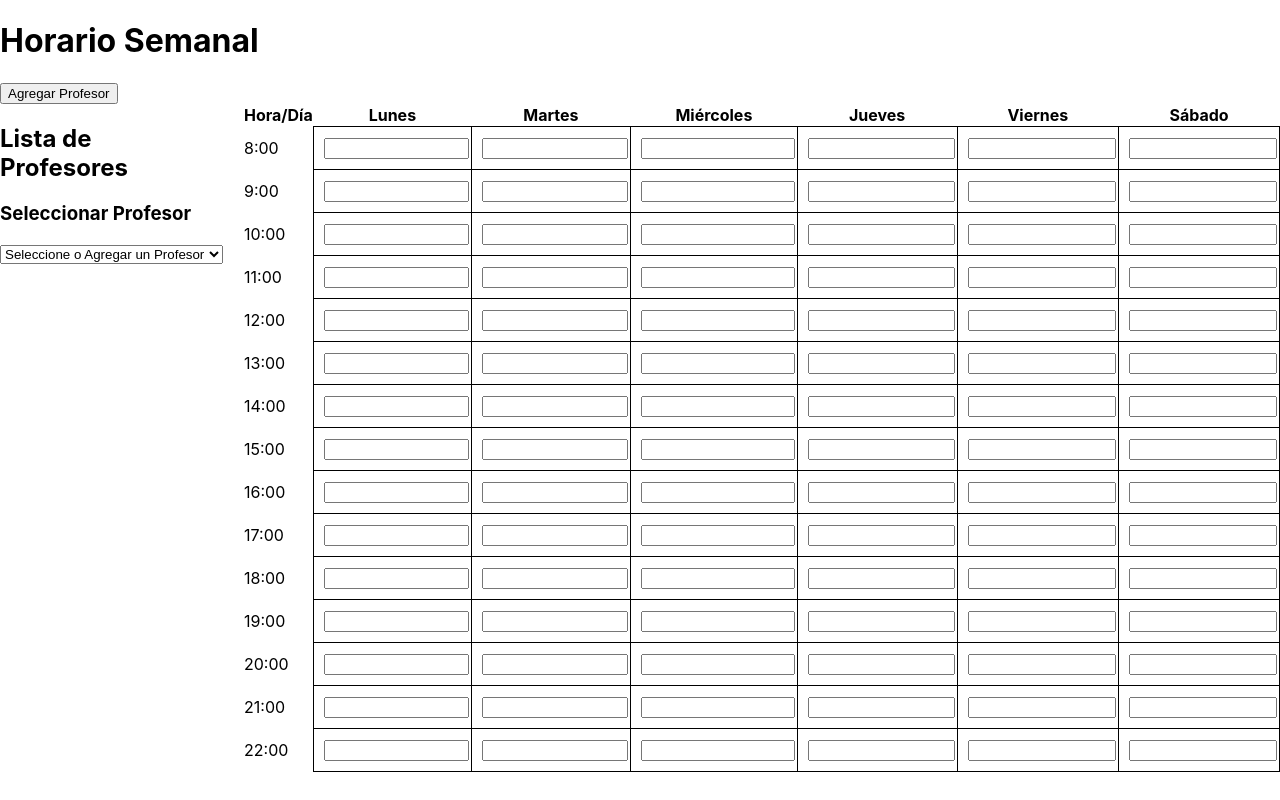
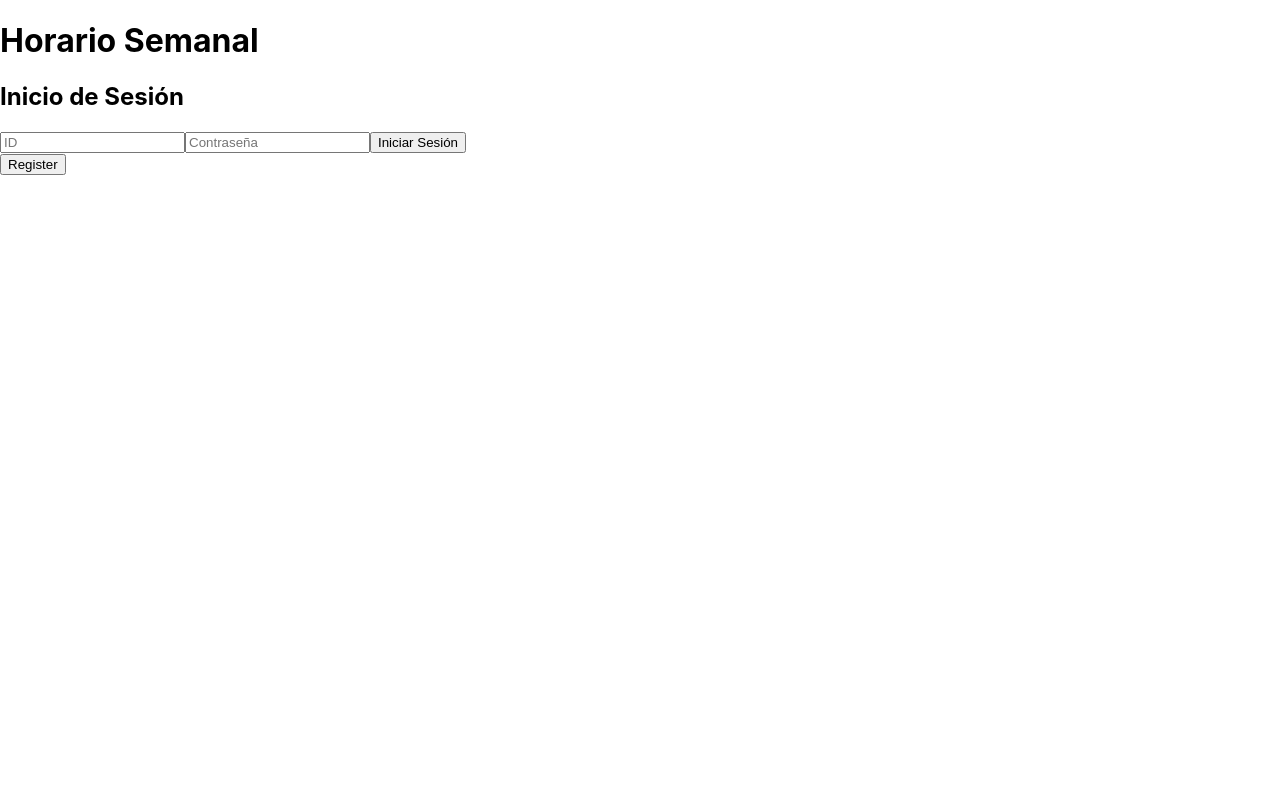
Before and after one commit to Theratoffqa/39TD, a React (Create React App) app in the folder Vista Web/frontend/: page / in a window 1280 px wide. Built offline with nearby package versions, Linux system fonts and the light colour scheme.

Commit message:
Añadiendo paginas

```diff
--- a/Vista Web/frontend/package.json
+++ b/Vista Web/frontend/package.json
@@ -6,8 +6,10 @@
     "@testing-library/jest-dom": "^5.17.0",
     "@testing-library/react": "^13.4.0",
     "@testing-library/user-event": "^13.5.0",
+    "js-cookie": "^3.0.5",
     "react": "^18.3.1",
     "react-dom": "^18.3.1",
+    "react-router-dom": "^6.27.0",
     "react-scripts": "5.0.1",
     "web-vitals": "^2.1.4"
   },
--- a/Vista Web/frontend/src/App.js
+++ b/Vista Web/frontend/src/App.js
@@ -1,11 +1,30 @@
 import React, { useState } from 'react';
-import Horario from './components/Horario';
+import { BrowserRouter as Router, Route, Routes } from 'react-router-dom';
+import Cookies from 'js-cookie';
+import Login from './pages/Login';
+import Register from './pages/Register';
+import CicloSelector from './pages/CicloSelector';
+import Home from './pages/Home';
 import AddProfesorForm from './components/AddProfesorForm';
 
 const App = () => {
   const [profesores, setProfesores] = useState([]);
-  const [showForm, setShowForm] = useState(false);
   const [currentProfesor, setCurrentProfesor] = useState(null);
+  const [user, setUser] = useState(null);
+  const [selectedCiclo, setSelectedCiclo] = useState('');
+  const ciclos = Array.from({ length: 10 }, (_, i) => `Ciclo ${i + 1}`);
+
+  const handleRegister = (userData) => {
+    setUser(userData);
+  };
+
+  const handleLogin = (userData) => {
+    setUser(userData);
+  };
+
+  const handleSelectCiclo = (ciclo) => {
+    setSelectedCiclo(ciclo);
+  };
 
   const addOrUpdateProfesor = (nuevoProfesor) => {
     if (currentProfesor) {
@@ -13,26 +32,36 @@ const App = () => {
     } else {
       setProfesores([...profesores, nuevoProfesor]);
     }
-    setShowForm(false); // Cierra el formulario después de guardar
     setCurrentProfesor(null); // Reinicia el estado del profesor actual
   };
 
-  const handleEdit = (profesor) =>{
+  const handleEdit = (profesor) => {
     setCurrentProfesor(profesor);
-    setShowForm(true);
   };
 
   const handleDelete = (profesor) => {
     setProfesores(profesores.filter(prof => prof !== profesor));
-  }
+  };
 
   return (
-    <div>
-      <h1>Horario Semanal</h1>
-      {showForm && <AddProfesorForm onAddProfesor={addOrUpdateProfesor} onClose={() => setShowForm(false)} profesor={currentProfesor}/>}
-      <button onClick={() =>{setCurrentProfesor(null); setShowForm(true);}}>Agregar Profesor</button>
-      <Horario profesores={profesores} onEdit={handleEdit} onDelete={handleDelete}/>
-    </div>
+    <Router>
+      <div>
+        <h1>Horario Semanal</h1>
+        <Routes>
+          <Route path="/login" element={<Login onLogin={handleLogin} />} />
+          <Route path="/register" element={<Register onRegister={handleRegister} />} />
+          <Route
+            path="/ciclo-selector"
+            element={<CicloSelector ciclos={ciclos} onSelectCiclo={handleSelectCiclo} />}
+          />
+          <Route
+            path="/horario"
+            element={<Home profesores={profesores} onEdit={handleEdit} onDelete={handleDelete} />}
+          />
+          <Route path="/" element={<Login onLogin={handleLogin} />} />
+        </Routes>
+      </div>
+    </Router>
   );
 };
 
--- a/Vista Web/frontend/src/components/Horario.js
+++ b/Vista Web/frontend/src/components/Horario.js
@@ -1,6 +1,6 @@
 import React, { useState } from 'react';
 
-const Horario = ({ profesores, onEdit, onDelete }) => {
+const Horario = ({ profesores, onEdit, onDelete, onAdd }) => {
   const dias = ['Lunes', 'Martes', 'Miércoles', 'Jueves', 'Viernes', 'Sábado'];
   const horas = Array.from({ length: 15 }, (_, i) => `${i + 8}:00`); // Horas de 8:00 a 22:00
   const [horarios, setHorarios] = useState(Array(dias.length).fill(null).map(() => Array(horas.length).fill('')));
@@ -15,7 +15,14 @@ const Horario = ({ profesores, onEdit, onDelete }) => {
   const isTimeDisabled = (diaIndex, hora) => {
     if (!selectedProfesor) return false;
     const profesor = profesores.find(p => p.nombre === selectedProfesor);
-    return !profesor.dias[diaIndex].includes(hora);
+    if (!profesor) return false;
+    return !profesor.dias || !profesor.dias[diaIndex] || !profesor.dias[diaIndex].includes(hora);
+  };
+
+  const getAvailableCourses = () => {
+    if (!selectedProfesor) return [];
+    const profesor = profesores.find(p => p.nombre === selectedProfesor);
+    return profesor ? [profesor.curso] : [];
   };
 
   return (
@@ -31,6 +38,7 @@ const Horario = ({ profesores, onEdit, onDelete }) => {
             </li>
           ))}
         </ul>
+        <button onClick={onAdd}>Agregar Profesor</button> {/* Botón para agregar profesor */}
         <h3>Seleccionar Profesor</h3>
         <select onChange={(e) => setSelectedProfesor(e.target.value)} value={selectedProfesor}>
           <option value="">Seleccione o Agregar un Profesor</option>
@@ -57,13 +65,20 @@ const Horario = ({ profesores, onEdit, onDelete }) => {
               <td>{hora}</td>
               {dias.map((dia, diaIndex) => (
                 <td key={diaIndex} style={{ border: '1px solid black', padding: '10px' }}>
-                  <input
-                    type="text"
-                    value={horarios[diaIndex][horas.indexOf(hora)]}
-                    onChange={(e) => handleChange(diaIndex, horas.indexOf(hora), e.target.value)}
-                    disabled={isTimeDisabled(diaIndex, hora)}
-                    style={{ width: '100%' }}
-                  />
+                  {isTimeDisabled(diaIndex, hora) ? (
+                    <span style={{ color: 'gray' }}>No disponible</span>
+                  ) : (
+                    <select
+                      value={horarios[diaIndex][horas.indexOf(hora)]}
+                      onChange={(e) => handleChange(diaIndex, horas.indexOf(hora), e.target.value)}
+                      style={{ width: '100%' }}
+                    >
+                      <option value="">Seleccionar curso</option>
+                      {getAvailableCourses().map((curso, index) => (
+                        <option key={index} value={curso}>{curso}</option>
+                      ))}
+                    </select>
+                  )}
                 </td>
               ))}
             </tr>
--- /dev/null
+++ b/Vista Web/frontend/src/pages/CicloSelector.js
@@ -0,0 +1,25 @@
+import React from 'react';
+import { useNavigate } from 'react-router-dom';
+
+const CicloSelector = ({ onSelectCiclo, ciclos }) => {
+  const navigate = useNavigate();
+
+  const handleSelect = (ciclo) => {
+    onSelectCiclo(ciclo);
+    navigate('/horario'); // Redirige al horario
+  };
+
+  return (
+    <div>
+      <h2>Seleccionar Ciclo</h2>
+      <select onChange={(e) => handleSelect(e.target.value)}>
+        <option value="">Seleccione un ciclo</option>
+        {ciclos.map((ciclo, index) => (
+          <option key={index} value={ciclo}>{ciclo}</option>
+        ))}
+      </select>
+    </div>
+  );
+};
+
+export default CicloSelector;
--- /dev/null
+++ b/Vista Web/frontend/src/pages/Home.js
@@ -0,0 +1,13 @@
+import React from 'react';
+import Horario from '../components/Horario';
+
+const Home = ({ profesores, onEdit, onDelete }) => {
+  return (
+    <div>
+      <h2>Horario</h2>
+      <Horario profesores={profesores} onEdit={onEdit} onDelete={onDelete} />
+    </div>
+  );
+};
+
+export default Home;
--- /dev/null
+++ b/Vista Web/frontend/src/pages/Login.js
@@ -0,0 +1,37 @@
+import React, { useState } from 'react';
+import Cookies from 'js-cookie';
+import { Route, useNavigate } from 'react-router-dom';
+
+const Login = ({ onLogin }) => {
+  const [id, setId] = useState('');
+  const [password, setPassword] = useState('');
+  const navigate = useNavigate();
+
+  const handleRegister = () => {
+    navigate('/register');
+  }
+
+  const handleLogin = () => {
+    const user = JSON.parse(Cookies.get('user') || '{}');
+    if (user.id === id && user.password === password) {
+      onLogin(user);
+      navigate('/ciclo-selector'); // Redirige a la selección de ciclo
+    } else {
+      alert('ID o contraseña incorrectos');
+    }
+  };
+
+  return (
+    <div>
+      <h2>Inicio de Sesión</h2>
+      <input type="text" placeholder="ID" value={id} onChange={(e) => setId(e.target.value)} />
+      <input type="password" placeholder="Contraseña" value={password} onChange={(e) => setPassword(e.target.value)} />
+      <button onClick={handleLogin}>Iniciar Sesión</button>
+      <div className='inputRegister'>
+        <button onClick={handleRegister}>Register</button>
+      </div>
+    </div>
+  );
+};
+
+export default Login;
--- /dev/null
+++ b/Vista Web/frontend/src/pages/Register.js
@@ -0,0 +1,32 @@
+import React, { useState } from 'react';
+import Cookies from 'js-cookie';
+import { useNavigate } from 'react-router-dom';
+
+const Register = ({ onRegister }) => {
+  const [id, setId] = useState('');
+  const [password, setPassword] = useState('');
+  const [role, setRole] = useState('usuario');
+  const navigate = useNavigate();
+
+  const handleRegister = () => {
+    const userData = { id, password, role };
+    Cookies.set('user', JSON.stringify(userData), { expires: 7 });
+    onRegister(userData);
+    navigate('/login'); // Redirige a la página de inicio de sesión
+  };
+
+  return (
+    <div>
+      <h2>Registro</h2>
+      <input type="text" placeholder="ID" value={id} onChange={(e) => setId(e.target.value)} />
+      <input type="password" placeholder="Contraseña" value={password} onChange={(e) => setPassword(e.target.value)} />
+      <select value={role} onChange={(e) => setRole(e.target.value)}>
+        <option value="usuario">Usuario</option>
+        <option value="administrador">Administrador</option>
+      </select>
+      <button onClick={handleRegister}>Registrarse</button>
+    </div>
+  );
+};
+
+export default Register;
```
Also changed, not shown: Vista Web/frontend/src/components/RestrictShedule.js (renamed from Vista Web/frontend/src/components/Restrictions.js), 1 other file (tests, documents, lock files or other folders).
